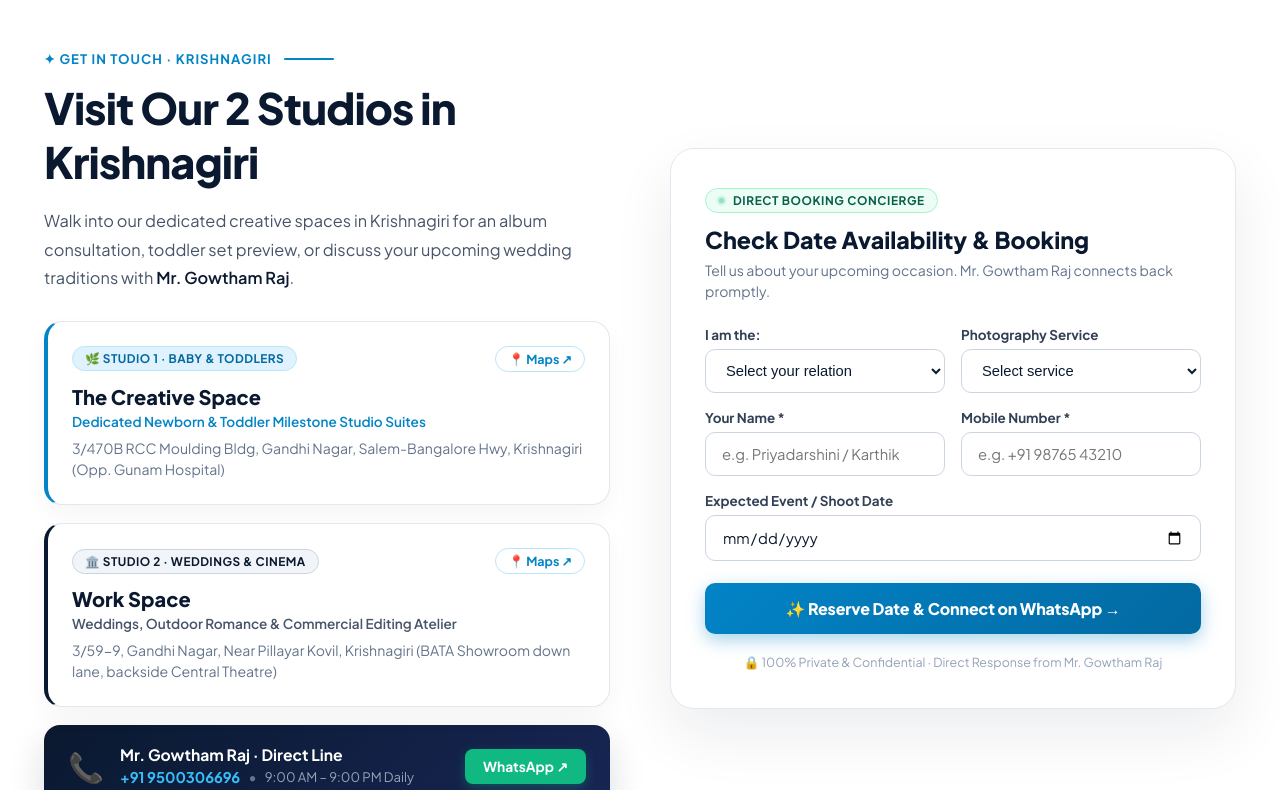
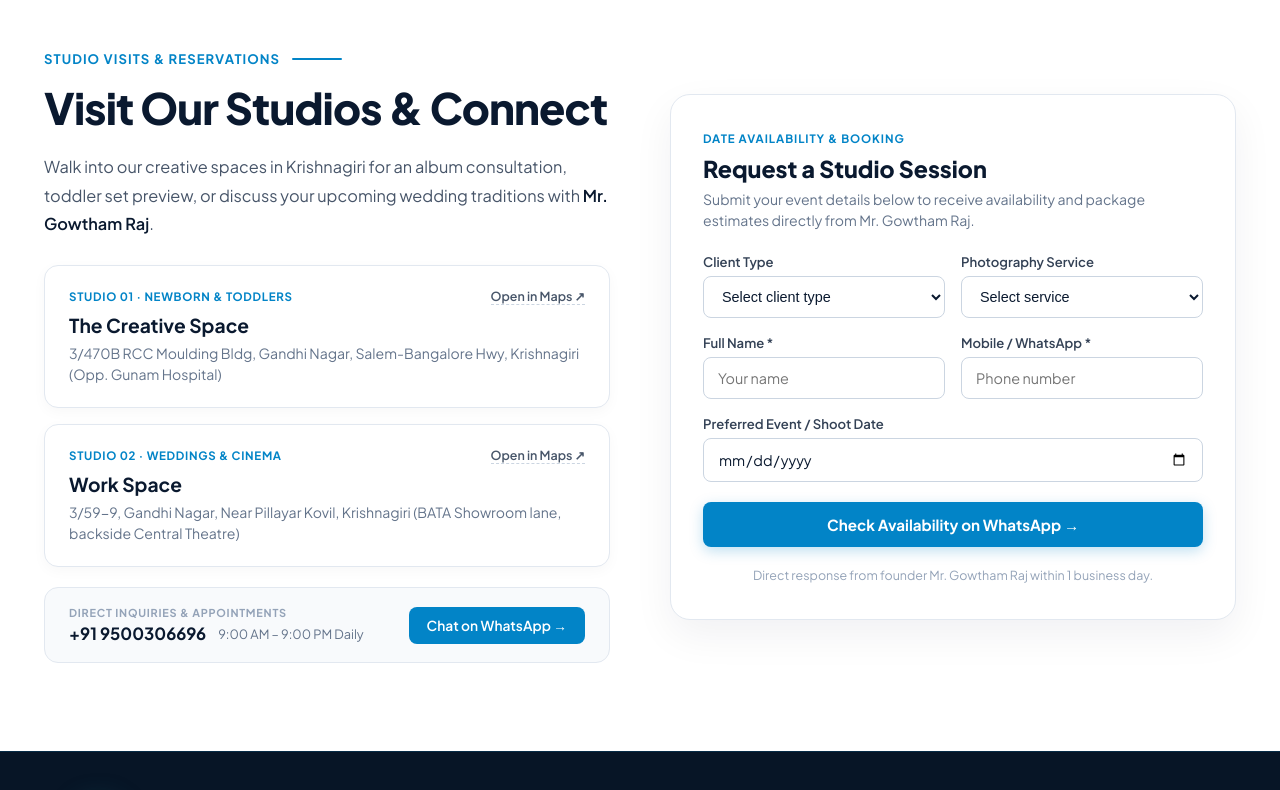
Before and after one commit to ramram128/raavan-public, a React (Vite) app in the folder frontend/: page / in a window 1280 px wide. Shown: the part 6100-6890 px from the top of the page. Built offline with nearby package versions, Linux system fonts and the light colour scheme; a web font is replaced by a local one.

Commit message:
style: elevate studio visit and booking section to clean professional studio layout

```diff
--- a/frontend/src/pages/HomePage.jsx
+++ b/frontend/src/pages/HomePage.jsx
@@ -749,104 +749,97 @@ export default function HomePage({ onNavigate }) {
       </section>
 
       {/* ============================================================== */}
-      {/* 9. VISIT STUDIOS & QUICK BOOKING CONCIERGE (STYLISH & MODERN)   */}
+      {/* 9. STUDIO LOCATIONS & BOOKING CONSULTATION (PROFESSIONAL)       */}
       {/* ============================================================== */}
       <section className="inc-section-wrap inc-book-us-section" id="contact-booking">
         <div className="inc-container">
           <div className="inc-two-col-grid align-center">
-            {/* Left: 2 Physical Studios Hub */}
+            {/* Left: Studio Locations Hub */}
             <div className="inc-book-info-col">
               <div className="inc-section-label-row">
-                <span className="inc-label-text">✦ GET IN TOUCH · KRISHNAGIRI</span>
+                <span className="inc-label-text">STUDIO VISITS &amp; RESERVATIONS</span>
                 <div className="inc-line" />
               </div>
 
-              <h2 className="inc-heading-1">Visit Our 2 Studios in Krishnagiri</h2>
+              <h2 className="inc-heading-1">Visit Our Studios &amp; Connect</h2>
 
-              <p className="inc-paragraph" style={{ marginBottom: "28px" }}>
-                Walk into our dedicated creative spaces in Krishnagiri for an album consultation, toddler set preview, or discuss your upcoming wedding traditions with <strong>Mr. Gowtham Raj</strong>.
+              <p className="inc-paragraph" style={{ marginBottom: "26px" }}>
+                Walk into our creative spaces in Krishnagiri for an album consultation, toddler set preview, or discuss your upcoming wedding traditions with <strong>Mr. Gowtham Raj</strong>.
               </p>
 
-              {/* Dual Studio Cards Stack */}
-              <div className="inc-studios-luxury-stack">
-                {/* Branch 1: The Creative Space */}
-                <div className="inc-luxury-studio-card card-creative">
-                  <div className="studio-card-top-row">
-                    <span className="studio-badge-pill pill-cyan">🌿 STUDIO 1 · BABY &amp; TODDLERS</span>
+              {/* 2 Clean Studio Location Cards */}
+              <div className="pro-studios-stack">
+                {/* Studio 1 */}
+                <div className="pro-studio-card">
+                  <div className="pro-card-header">
+                    <span className="pro-branch-tag">STUDIO 01 · NEWBORN &amp; TODDLERS</span>
                     <a
                       href="https://maps.app.goo.gl/13tnC9ZgRtQ5Ftje8"
                       target="_blank"
                       rel="noopener noreferrer"
-                      className="studio-maps-pill-btn"
+                      className="pro-map-link"
                     >
-                      📍 Maps ↗
+                      Open in Maps ↗
                     </a>
                   </div>
-                  <h3 className="studio-card-name">The Creative Space</h3>
-                  <span className="studio-card-focus">Dedicated Newborn &amp; Toddler Milestone Studio Suites</span>
-                  <p className="studio-card-addr">
+                  <h3 className="pro-studio-title">The Creative Space</h3>
+                  <p className="pro-studio-detail">
                     3/470B RCC Moulding Bldg, Gandhi Nagar, Salem-Bangalore Hwy, Krishnagiri (Opp. Gunam Hospital)
                   </p>
                 </div>
 
-                {/* Branch 2: Work Space */}
-                <div className="inc-luxury-studio-card card-workspace">
-                  <div className="studio-card-top-row">
-                    <span className="studio-badge-pill pill-navy">🏛️ STUDIO 2 · WEDDINGS &amp; CINEMA</span>
+                {/* Studio 2 */}
+                <div className="pro-studio-card">
+                  <div className="pro-card-header">
+                    <span className="pro-branch-tag">STUDIO 02 · WEDDINGS &amp; CINEMA</span>
                     <a
                       href="https://maps.app.goo.gl/e11f4M4RwXUbF1gcA"
                       target="_blank"
                       rel="noopener noreferrer"
-                      className="studio-maps-pill-btn"
+                      className="pro-map-link"
                     >
-                      📍 Maps ↗
+                      Open in Maps ↗
                     </a>
                   </div>
-                  <h3 className="studio-card-name">Work Space</h3>
-                  <span className="studio-card-focus">Weddings, Outdoor Romance &amp; Commercial Editing Atelier</span>
-                  <p className="studio-card-addr">
-                    3/59-9, Gandhi Nagar, Near Pillayar Kovil, Krishnagiri (BATA Showroom down lane, backside Central Theatre)
+                  <h3 className="pro-studio-title">Work Space</h3>
+                  <p className="pro-studio-detail">
+                    3/59-9, Gandhi Nagar, Near Pillayar Kovil, Krishnagiri (BATA Showroom lane, backside Central Theatre)
                   </p>
                 </div>
 
-                {/* Direct Phone & WhatsApp Strip */}
-                <div className="inc-luxury-contact-strip">
-                  <div className="contact-strip-icon">📞</div>
-                  <div className="contact-strip-info">
-                    <strong className="contact-strip-title">Mr. Gowtham Raj · Direct Line</strong>
-                    <div className="contact-strip-links">
-                      <a href="tel:+919500306696" className="contact-strip-phone">
+                {/* Direct Contact Info Block */}
+                <div className="pro-contact-bar">
+                  <div className="pro-contact-meta">
+                    <span className="pro-meta-label">DIRECT INQUIRIES &amp; APPOINTMENTS</span>
+                    <div className="pro-meta-phone-row">
+                      <a href="tel:+919500306696" className="pro-phone-number">
                         +91 9500306696
                       </a>
-                      <span className="contact-strip-sep">•</span>
-                      <span className="contact-strip-hours">9:00 AM – 9:00 PM Daily</span>
+                      <span className="pro-hours-tag">9:00 AM – 9:00 PM Daily</span>
                     </div>
                   </div>
                   <a
                     href={`https://wa.me/919500306696?text=${encodeURIComponent(
-                      "Hi Gowtham Raj! I would like to inquire about booking a photography session with Raavan Studio’z."
+                      "Hi Gowtham Raj! I would like to schedule a studio appointment with Raavan Studio’z."
                     )}`}
                     target="_blank"
                     rel="noopener noreferrer"
-                    className="contact-strip-wa-btn"
+                    className="pro-whatsapp-cta"
                   >
-                    <span>WhatsApp ↗</span>
+                    <span>Chat on WhatsApp →</span>
                   </a>
                 </div>
               </div>
             </div>
 
-            {/* Right: Modern High-End Booking Concierge Card */}
+            {/* Right: Clean Professional Booking Form */}
             <div className="inc-book-form-col">
-              <div className="inc-luxury-booking-card">
-                <div className="booking-card-header">
-                  <div className="booking-live-status">
-                    <span className="live-pulse-dot" />
-                    <span>DIRECT BOOKING CONCIERGE</span>
-                  </div>
-                  <h3 className="booking-card-title">Check Date Availability &amp; Booking</h3>
-                  <p className="booking-card-desc">
-                    Tell us about your upcoming occasion. Mr. Gowtham Raj connects back promptly.
+              <div className="pro-booking-card">
+                <div className="pro-form-head">
+                  <span className="pro-form-kicker">DATE AVAILABILITY &amp; BOOKING</span>
+                  <h3 className="pro-form-title">Request a Studio Session</h3>
+                  <p className="pro-form-subtitle">
+                    Submit your event details below to receive availability and package estimates directly from Mr. Gowtham Raj.
                   </p>
                 </div>
 
@@ -854,7 +847,7 @@ export default function HomePage({ onNavigate }) {
                   <div className="inc-form-success">
                     <div className="inc-success-icon">✓</div>
                     <h4>Enquiry Sent via WhatsApp!</h4>
-                    <p>Thank you! Mr. Gowtham Raj has received your message and will get back to you shortly.</p>
+                    <p>Thank you! Mr. Gowtham Raj will review your request and get back to you shortly.</p>
                     <button
                       type="button"
                       className="inc-primary-button mt-3"
@@ -864,32 +857,32 @@ export default function HomePage({ onNavigate }) {
                     </button>
                   </div>
                 ) : (
-                  <form onSubmit={handleQuickBookingSubmit} className="inc-luxury-form">
-                    <div className="form-fields-two-grid">
-                      <div className="form-field-group">
-                        <label htmlFor="formRole">I am the:</label>
+                  <form onSubmit={handleQuickBookingSubmit} className="pro-inquiry-form">
+                    <div className="pro-form-row">
+                      <div className="pro-form-group">
+                        <label htmlFor="formRole">Client Type</label>
                         <select
                           id="formRole"
                           value={formRole}
                           onChange={(e) => setFormRole(e.target.value)}
-                          className="luxury-select-input"
+                          className="pro-form-control"
                         >
-                          <option value="">Select your relation</option>
+                          <option value="">Select client type</option>
                           <option value="Bride">Bride</option>
                           <option value="Groom">Groom</option>
                           <option value="Parent (Baby/Toddler Shoot)">Parent (Baby / Toddler Shoot)</option>
                           <option value="Family Member">Family Member</option>
-                          <option value="Friend">Friend</option>
+                          <option value="Individual Client">Individual Client</option>
                         </select>
                       </div>
 
-                      <div className="form-field-group">
+                      <div className="pro-form-group">
                         <label htmlFor="formService">Photography Service</label>
                         <select
                           id="formService"
                           value={formService}
                           onChange={(e) => setFormService(e.target.value)}
-                          className="luxury-select-input"
+                          className="pro-form-control"
                         >
                           <option value="">Select service</option>
                           <option value="Wedding Couple Shoot / Namma Veetu Kalyanam">Wedding (Namma Veetu Kalyanam)</option>
@@ -901,51 +894,51 @@ export default function HomePage({ onNavigate }) {
                       </div>
                     </div>
 
-                    <div className="form-fields-two-grid">
-                      <div className="form-field-group">
-                        <label htmlFor="formName">Your Name *</label>
+                    <div className="pro-form-row">
+                      <div className="pro-form-group">
+                        <label htmlFor="formName">Full Name *</label>
                         <input
                           type="text"
                           id="formName"
                           required
-                          placeholder="e.g. Priyadarshini / Karthik"
+                          placeholder="Your name"
                           value={formName}
                           onChange={(e) => setFormName(e.target.value)}
-                          className="luxury-text-input"
+                          className="pro-form-control"
                         />
                       </div>
 
-                      <div className="form-field-group">
-                        <label htmlFor="formMobile">Mobile Number *</label>
+                      <div className="pro-form-group">
+                        <label htmlFor="formMobile">Mobile / WhatsApp *</label>
                         <input
                           type="tel"
                           id="formMobile"
                           required
-                          placeholder="e.g. +91 98765 43210"
+                          placeholder="Phone number"
                           value={formMobile}
                           onChange={(e) => setFormMobile(e.target.value)}
-                          className="luxury-text-input"
+                          className="pro-form-control"
                         />
                       </div>
                     </div>
 
-                    <div className="form-field-group">
-                      <label htmlFor="formDate">Expected Event / Shoot Date</label>
+                    <div className="pro-form-group">
+                      <label htmlFor="formDate">Preferred Event / Shoot Date</label>
                       <input
                         type="date"
                         id="formDate"
                         value={formDate}
                         onChange={(e) => setFormDate(e.target.value)}
-                        className="luxury-text-input"
+                        className="pro-form-control"
                       />
                     </div>
 
-                    <button type="submit" className="luxury-submit-button">
-                      <span>✨ Reserve Date &amp; Connect on WhatsApp →</span>
+                    <button type="submit" className="pro-submit-btn">
+                      <span>Check Availability on WhatsApp →</span>
                     </button>
 
-                    <div className="booking-trust-note">
-                      <span>🔒 100% Private &amp; Confidential · Direct Response from Mr. Gowtham Raj</span>
+                    <div className="pro-privacy-text">
+                      Direct response from founder Mr. Gowtham Raj within 1 business day.
                     </div>
                   </form>
                 )}
```
Also changed, not shown: frontend/src/pages.css.
